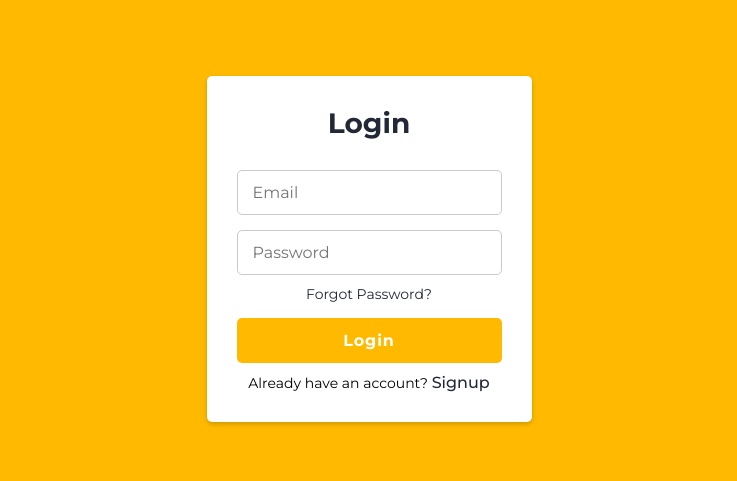
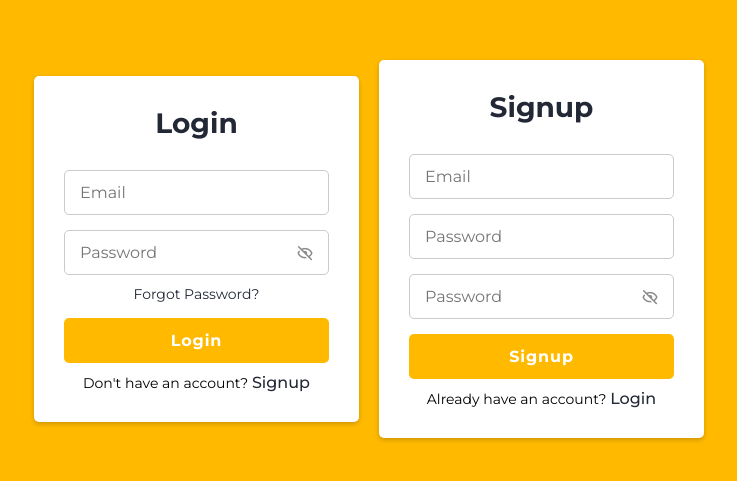
Before and after one commit to WellingtonSilva12/login-and-signup, a plain HTML site: page index.html in a window 1280 px wide. Shown: the part 151-632 px from the top of the page, without its empty margins (271-1008 px from the left). Drawn offline with nearby package versions, Linux system fonts and the light colour scheme.

Commit message:
signup screen creation and styling

```diff
--- a/index.html
+++ b/index.html
@@ -18,6 +18,7 @@
   </head>
   <body>
     <section class="container forms">
+      <!-- Login Form session -->
       <div class="form login">
         <div class="form-content">
           <header class="title">Login</header>
@@ -41,6 +42,7 @@
                 class="password"
                 placeholder="Password"
               />
+              <i class="bx bx-hide eye-icon"></i>
             </div>
 
             <div class="form-link">
@@ -52,8 +54,57 @@
             </div>
 
             <div class="form-link">
+              <span>Don't have an account? </span
+              ><a href="#" class="signup-link">Signup</a>
+            </div>
+          </form>
+        </div>
+      </div>
+
+      <!-- Signup  Form session -->
+
+      <div class="form login">
+        <div class="form-content">
+          <header class="title">Signup</header>
+
+          <form action="#">
+            <div class="field input-field">
+              <input
+                type="email"
+                name="email"
+                id="email"
+                class="input"
+                placeholder="Email"
+              />
+            </div>
+
+            <div class="field input-field">
+              <input
+                type="password"
+                name="password"
+                id="password"
+                class="password"
+                placeholder="Password"
+              />
+            </div>
+            <div class="field input-field">
+              <input
+                type="password"
+                name="password"
+                id="password"
+                class="password"
+                placeholder="Password"
+              />
+              <i class="bx bx-hide eye-icon"></i>
+            </div>
+
+            <div class="field button-field">
+              <button>Signup</button>
+            </div>
+
+            <div class="form-link">
               <span>Already have an account? </span
-              ><a href="#" class="signup-link">Signup</a>
+              ><a href="#" class="signup-link">Login</a>
             </div>
           </form>
         </div>
```
